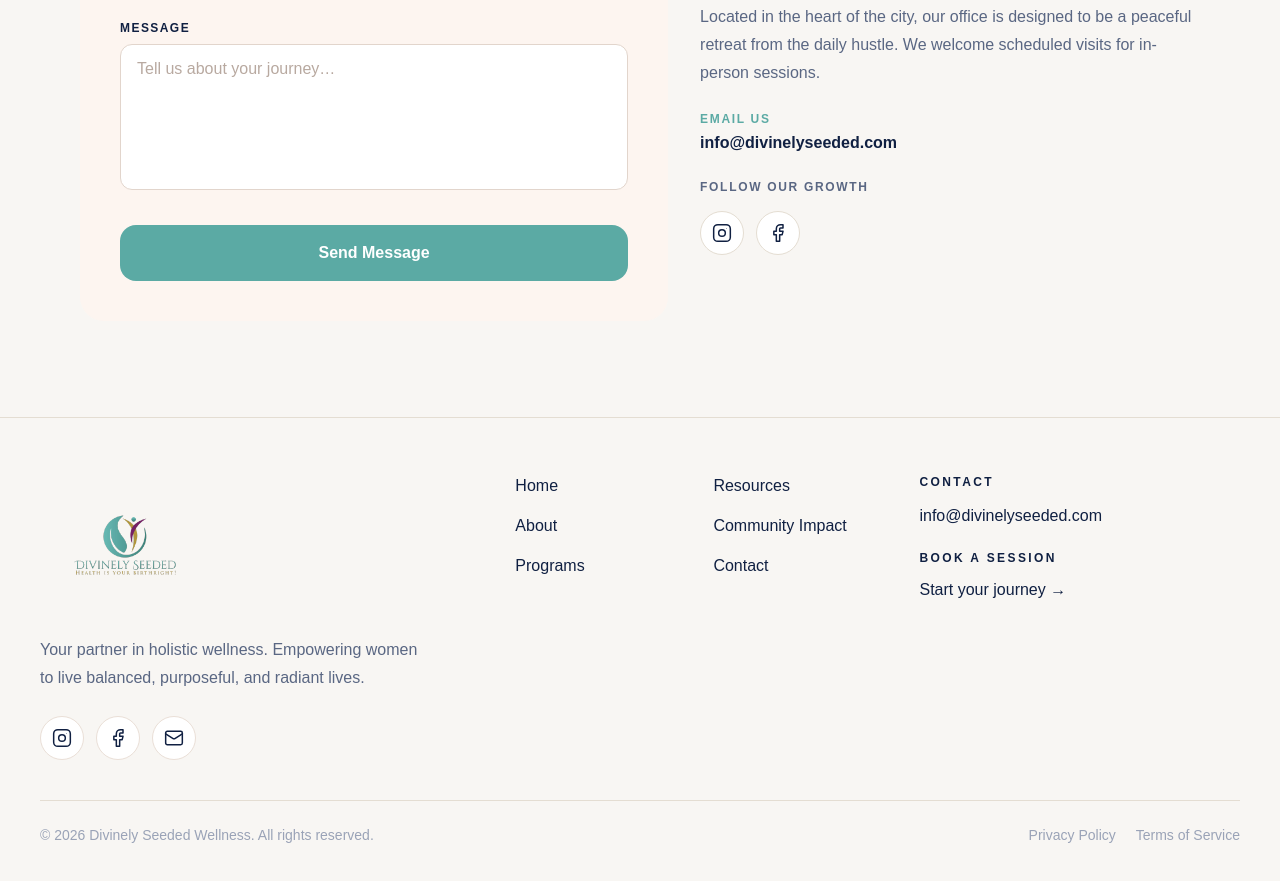
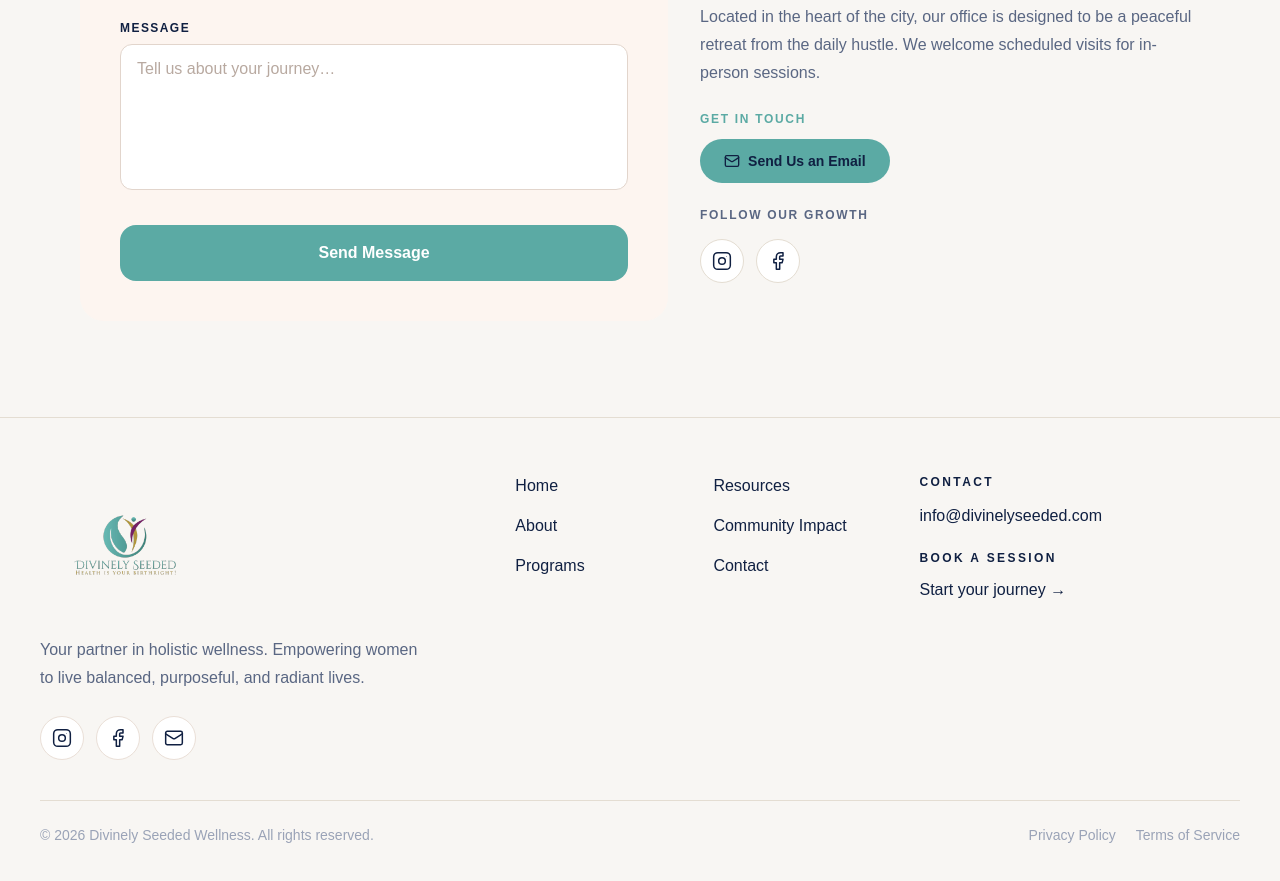
Before and after one commit to 707-Holding-LLC/divinely-seeded, a Next.js app: page /contact in a window 1280 px wide. Shown: the part 1659-2540 px from the top of the page. Built offline with nearby package versions, Linux system fonts and the light colour scheme.

Commit message:
added email contact button

```diff
--- a/src/components/contact/ContactInfo.tsx
+++ b/src/components/contact/ContactInfo.tsx
@@ -1,8 +1,8 @@
 import Image from "next/image";
-import { MapPin } from "lucide-react";
+//import { MapPin } from "lucide-react";
 
 //const PHONE    = "(872) 810-3236";
-const EMAIL    = "info@divinelyseeded.com";
+//const EMAIL    = "info@divinelyseeded.com";
 //const ADDRESS1 = "1 E Erie St Suite 525-3498";
 //const ADDRESS2 = "Chicago, IL 60611";
 
@@ -70,13 +70,17 @@ export function ContactInfo() {
 
           <div>
             <p className="text-xs font-bold uppercase tracking-[0.14em] text-[var(--brand)]">
-              Email Us
+              Get In Touch
             </p>
             <a
-              href={`mailto:${EMAIL}`}
-              className="mt-1 block break-all text-base font-semibold text-[var(--foreground)] transition hover:text-[var(--brand)]"
+              href="mailto:info@divinelyseeded.com"
+              className="mt-3 inline-flex items-center gap-2 rounded-full bg-[var(--brand)] px-6 py-3 text-sm font-semibold text-white transition hover:bg-[var(--brand-dark)]"
             >
-              {EMAIL}
+              <svg viewBox="0 0 24 24" className="h-4 w-4" fill="none" stroke="currentColor" strokeWidth="2" strokeLinecap="round" strokeLinejoin="round">
+                <rect x="2" y="4" width="20" height="16" rx="2" />
+                <path d="m22 7-8.97 5.7a1.94 1.94 0 0 1-2.06 0L2 7" />
+              </svg>
+              Send Us an Email
             </a>
           </div>
         </div>
```
